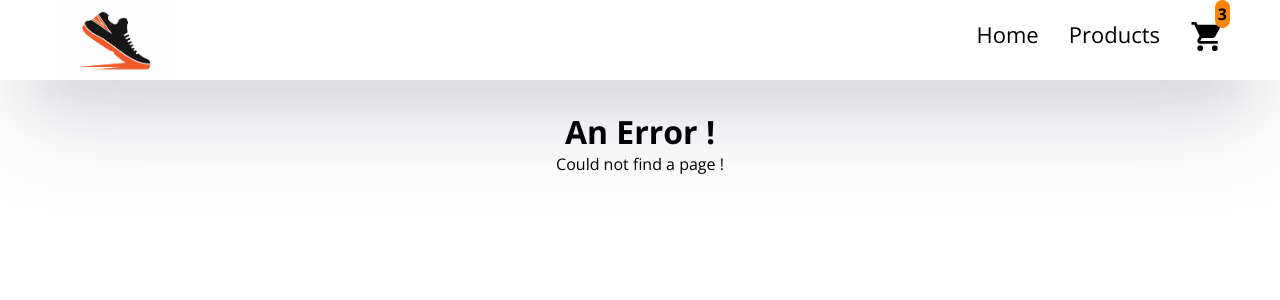
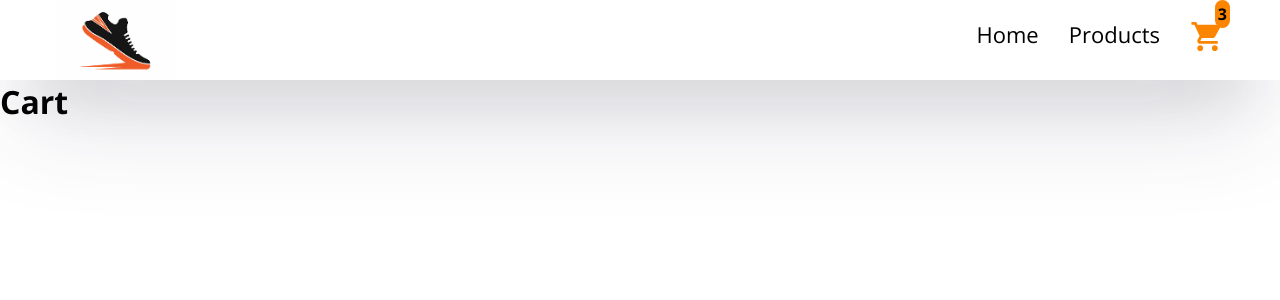
Before and after one commit to FilipKrz03/shoes-shop-app, a React (Create React App) app: page /cart in a window 1280 px wide. Shown: the top 300 px of the page. Built offline with nearby package versions, Linux system fonts and the light colour scheme.

Commit message:
Proper nav working and new cart page

```diff
--- a/src/App.js
+++ b/src/App.js
@@ -4,6 +4,7 @@ import MainNavigation from "./pages/MainNavigation";
 import ProductPage, { loader as productsLoader } from "./pages/ProductsPage";
 import ErrorPage from "./pages/ErrorPage";
 import ProductDetailPage , {loader as productDetailLoader} from "./pages/ProductDetailPage";
+import CartPage from "./pages/CartPage";
 
 const router = createBrowserRouter([
   {
@@ -13,7 +14,8 @@ const router = createBrowserRouter([
     children: [
       { index: true, element: <HomePage /> },
       { path: "products", element: <ProductPage />, loader: productsLoader },
-      {path:'products/:productId' , element : <ProductDetailPage /> , loader:productDetailLoader}  ,
+      {path:'products/:productId' , element : <ProductDetailPage /> , loader:productDetailLoader} ,
+      {path:'cart' , element : <CartPage/>}
     ],
   },
 ]);
--- a/src/components/Navigation/Navigation.jsx
+++ b/src/components/Navigation/Navigation.jsx
@@ -22,6 +22,7 @@ const Navigation = () => {
               className={({ isActive }) =>
                 isActive ? classes.active : undefined
               }
+              end
             >
               Home
             </NavLink>
@@ -37,7 +38,13 @@ const Navigation = () => {
             </NavLink>
           </li>
           <li>
+            <NavLink
+            to = {'/cart'}
+            className={({ isActive }) =>
+            isActive ? classes.active : undefined
+          }>
             <ShoppingCartIcon fontSize="large" className={classes.icon} />
+            </NavLink>
             <div className={classes.quantity}>3</div>
           </li>
         </ul>
--- /dev/null
+++ b/src/pages/CartPage.jsx
@@ -0,0 +1,7 @@
+const CartPage = () => {
+return(
+    <h1>Cart</h1>
+)
+}
+
+export default CartPage;
```
